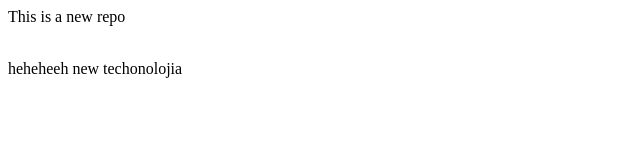
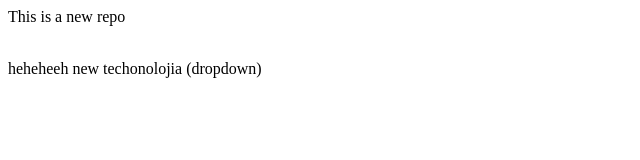
Before and after one commit to LetsDIP/New-repo, a plain HTML site: page index.html in a window 1280 px wide. Shown: the whole page, without its empty margins (0-640 px from the left). Drawn offline with Linux system fonts and the light colour scheme.

Commit message:
dropdown

```diff
--- a/index.html
+++ b/index.html
@@ -1,3 +1,3 @@
 <p>This is a new repo <p>
 <br>
-heheheeh new techonolojia
+heheheeh new techonolojia (dropdown)
```
